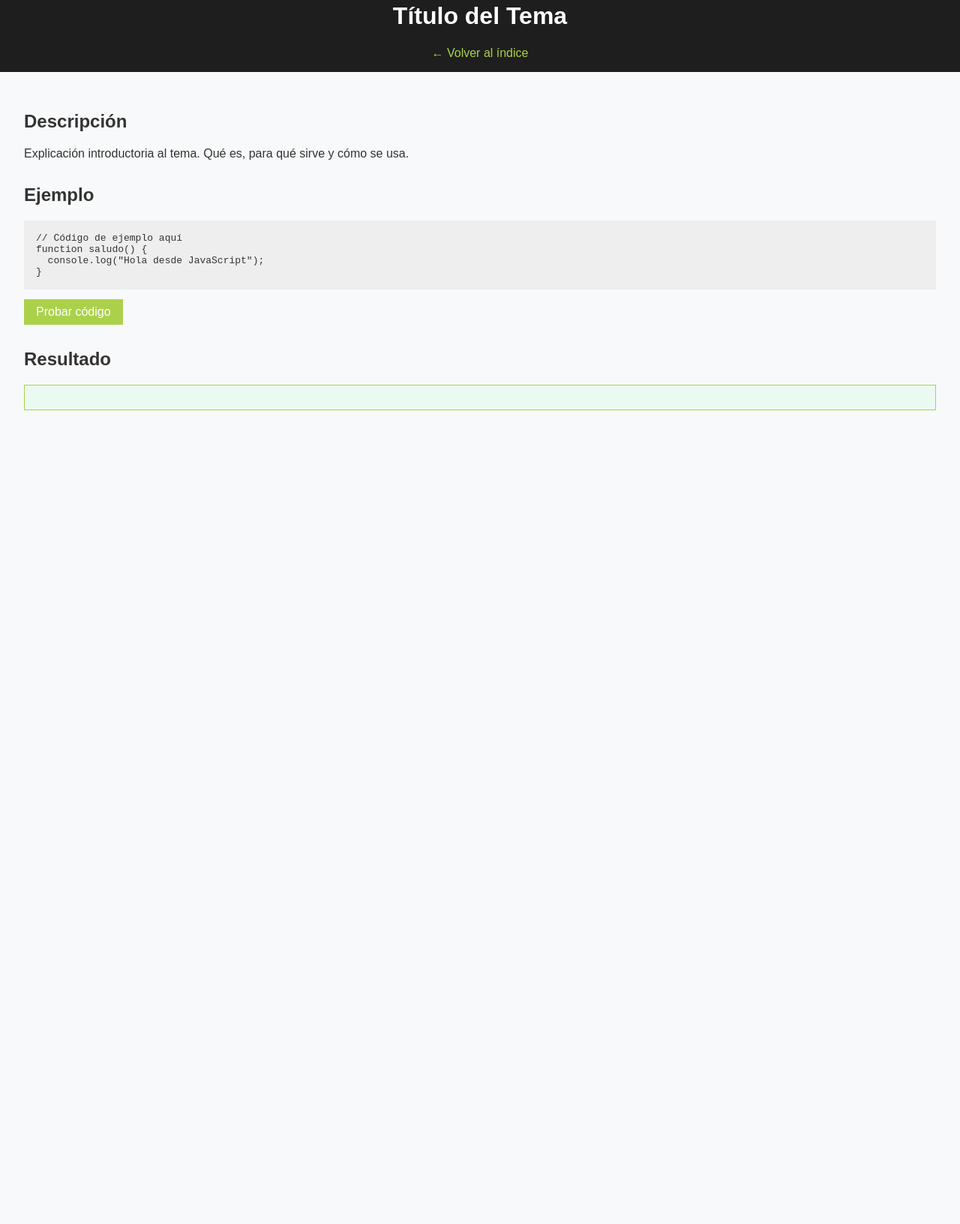
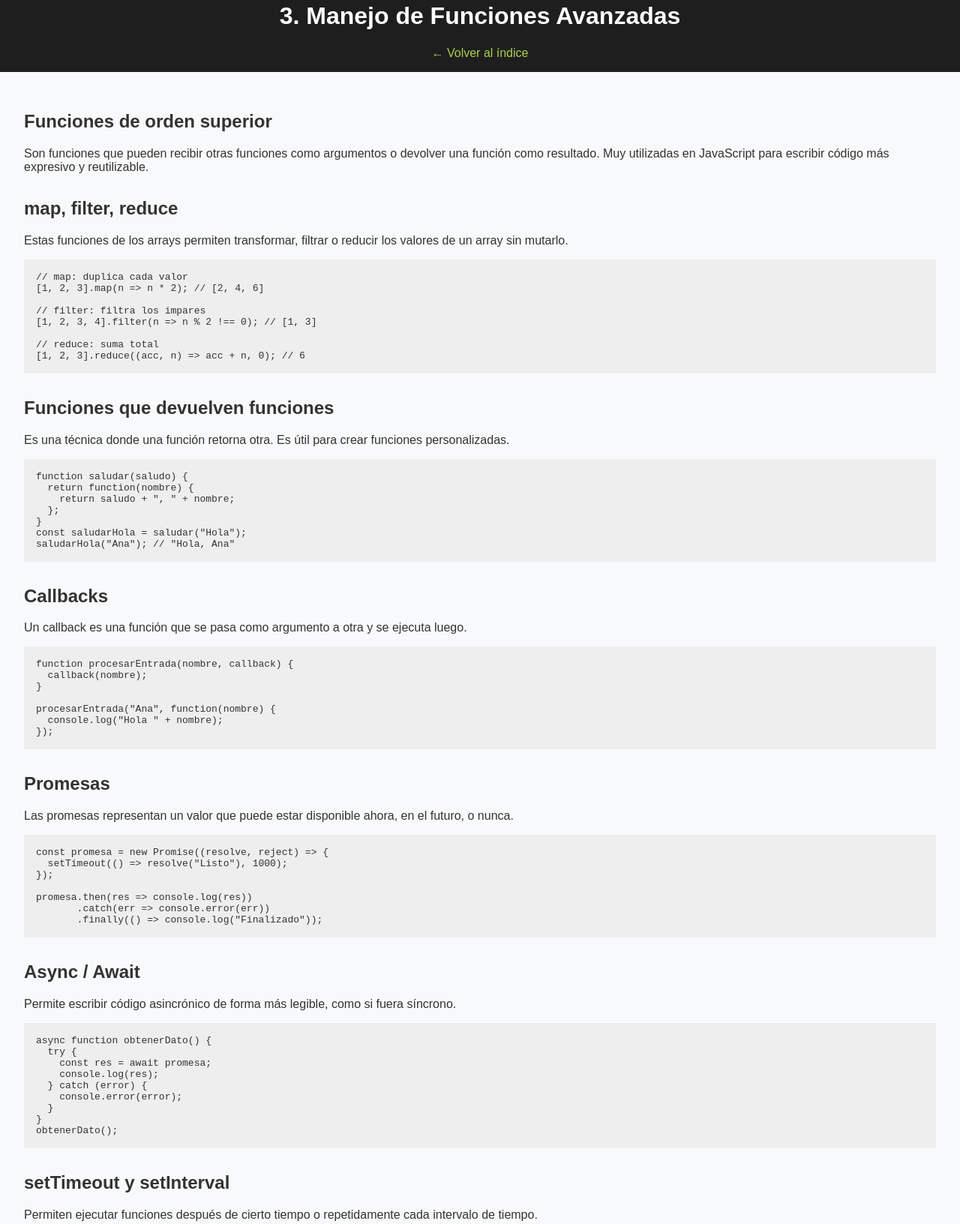
Before and after one commit to franvigna/TrainingJsTs, a plain HTML site: page JS/3. Manejo de Funciones Avanzadas/index.html in a window 1280 px wide. Shown: the part 34-1666 px from the top of the page at 75% size. Before the commit the page ends 800 px from the top, so only its background shows below. Drawn offline with Linux system fonts and the light colour scheme.

Commit message:
3. Manejo de funciones avanzadas

```diff
--- a/JS/3. Manejo de Funciones Avanzadas/index.html
+++ b/JS/3. Manejo de Funciones Avanzadas/index.html
@@ -1,14 +1,14 @@
 <!DOCTYPE html>
 <html lang="es">
     <head>
-  <meta charset="UTF-8">
-  <meta name="viewport" content="width=device-width, initial-scale=1.0">
-  <title>Título del Tema</title>
-  <link rel="stylesheet" href="style.css">
+        <meta charset="UTF-8" />
+        <meta name="viewport" content="width=device-width, initial-scale=1.0" />
+        <title>3. Manejo de Funciones Avanzadas</title>
+        <link rel="stylesheet" href="style.css" />
     </head>
     <body>
         <header>
-    <h1>Título del Tema</h1>
+            <h1>3. Manejo de Funciones Avanzadas</h1>
             <nav>
                 <a href="../../index.html">← Volver al índice</a>
             </nav>
@@ -16,23 +16,128 @@
 
         <main>
             <section>
-      <h2>Descripción</h2>
-      <p>Explicación introductoria al tema. Qué es, para qué sirve y cómo se usa.</p>
+                <h2>Funciones de orden superior</h2>
+                <p>
+                    Son funciones que pueden recibir otras funciones como
+                    argumentos o devolver una función como resultado. Muy
+                    utilizadas en JavaScript para escribir código más expresivo
+                    y reutilizable.
+                </p>
             </section>
 
             <section>
-      <h2>Ejemplo</h2>
-      <pre><code>// Código de ejemplo aquí
-function saludo() {
-  console.log("Hola desde JavaScript");
-}
+                <h2>map, filter, reduce</h2>
+                <p>
+                    Estas funciones de los arrays permiten transformar, filtrar
+                    o reducir los valores de un array sin mutarlo.
+                </p>
+                <pre><code>// map: duplica cada valor
+[1, 2, 3].map(n => n * 2); // [2, 4, 6]
+
+// filter: filtra los impares
+[1, 2, 3, 4].filter(n => n % 2 !== 0); // [1, 3]
+
+// reduce: suma total
+[1, 2, 3].reduce((acc, n) => acc + n, 0); // 6
 </code></pre>
-      <button onclick="ejecutar()">Probar código</button>
             </section>
 
             <section>
-      <h2>Resultado</h2>
-      <div id="resultado"></div>
+                <h2>Funciones que devuelven funciones</h2>
+                <p>
+                    Es una técnica donde una función retorna otra. Es útil para
+                    crear funciones personalizadas.
+                </p>
+                <pre><code>function saludar(saludo) {
+  return function(nombre) {
+    return saludo + ", " + nombre;
+  };
+}
+const saludarHola = saludar("Hola");
+saludarHola("Ana"); // "Hola, Ana"
+</code></pre>
+            </section>
+
+            <section>
+                <h2>Callbacks</h2>
+                <p>
+                    Un callback es una función que se pasa como argumento a otra
+                    y se ejecuta luego.
+                </p>
+                <pre><code>function procesarEntrada(nombre, callback) {
+  callback(nombre);
+}
+
+procesarEntrada("Ana", function(nombre) {
+  console.log("Hola " + nombre);
+});
+</code></pre>
+            </section>
+
+            <section>
+                <h2>Promesas</h2>
+                <p>
+                    Las promesas representan un valor que puede estar disponible
+                    ahora, en el futuro, o nunca.
+                </p>
+                <pre><code>const promesa = new Promise((resolve, reject) => {
+  setTimeout(() => resolve("Listo"), 1000);
+});
+
+promesa.then(res => console.log(res))
+       .catch(err => console.error(err))
+       .finally(() => console.log("Finalizado"));
+</code></pre>
+            </section>
+
+            <section>
+                <h2>Async / Await</h2>
+                <p>
+                    Permite escribir código asincrónico de forma más legible,
+                    como si fuera síncrono.
+                </p>
+                <pre><code>async function obtenerDato() {
+  try {
+    const res = await promesa;
+    console.log(res);
+  } catch (error) {
+    console.error(error);
+  }
+}
+obtenerDato();
+</code></pre>
+            </section>
+
+            <section>
+                <h2>setTimeout y setInterval</h2>
+                <p>
+                    Permiten ejecutar funciones después de cierto tiempo o
+                    repetidamente cada intervalo de tiempo.
+                </p>
+                <pre><code>setTimeout(() => {
+  console.log("Esto se ejecuta una vez");
+}, 1000);
+
+let contador = 0;
+const id = setInterval(() => {
+  console.log("Intervalo", ++contador);
+  if (contador === 3) clearInterval(id);
+}, 1000);
+</code></pre>
+            </section>
+
+            <section>
+                <h2>Manejo de errores con try/catch</h2>
+                <p>
+                    Permite capturar errores para que no interrumpan la
+                    ejecución del programa.
+                </p>
+                <pre><code>try {
+  throw new Error("Algo salió mal");
+} catch (e) {
+  console.error("Error atrapado:", e.message);
+}
+</code></pre>
             </section>
         </main>
 
--- a/JS/3. Manejo de Funciones Avanzadas/script.js
+++ b/JS/3. Manejo de Funciones Avanzadas/script.js
@@ -1,4 +1,31 @@
 function ejecutar() {
-  // Código de ejemplo para mostrar resultados
-  document.getElementById("resultado").innerText = "Resultado de la función: Hola desde JavaScript!";
+    // Código de ejemplo para mostrar resultados
+    document.getElementById('resultado').innerText =
+        'Resultado de la función: Hola desde JavaScript!'
 }
+
+const personas = [
+    { nombre: 'Tomi', edad: 25, profesion: 'Ingenieria Informatica' },
+    { nombre: 'Cisco', edad: 21, profesion: 'Ingenieria Informatica' },
+    { nombre: 'Mili', edad: 23, profesion: 'Desarrollo Web' },
+    { nombre: 'Leandro', edad: 21, profesion: 'Desarrollo Web' },
+    { nombre: 'Martin', edad: 24, profesion: 'Ingenieria Informatica' },
+    { nombre: 'Gonzalo', edad: 24, profesion: 'Ingenieria Informatica' },
+    { nombre: 'Yami', edad: 23, profesion: 'Desarrollo Web' },
+    { nombre: 'Rocio', edad: 23, profesion: 'Ingenieria Informatica' },
+]
+
+// ===================================
+//1. Funciones de orden superior
+// ===================================
+
+//map
+const nombresMayus = personas.map((p) => p.nombre.toUpperCase())
+console.log('NombresEn mayúscula: ', nombresMayus)
+
+//filter
+const devs = personas.filter((p) => p.profesion === 'Desarrollo Web')
+console.log('Personas de desarrollo web: ', devs)
+
+//reduce
+const sumaEdades = personas.reduce(())
```
Lines whose indentation alone changed are shown as unchanged.
